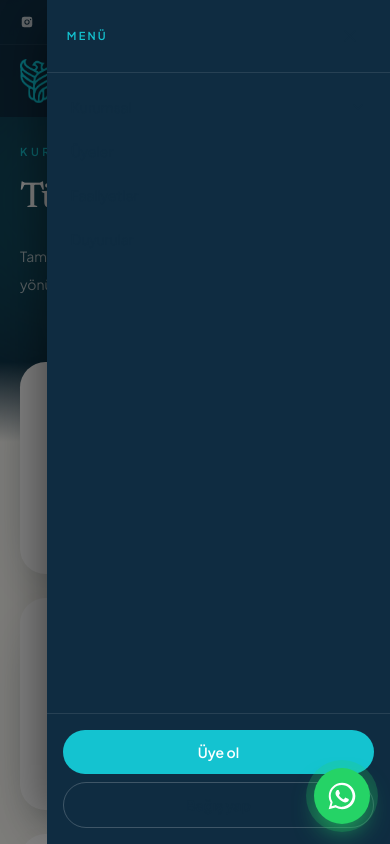
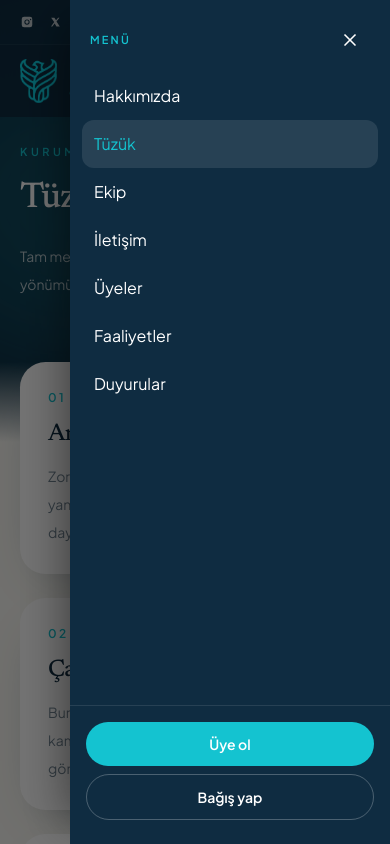
Before and after one commit to omerekin34/ankader, a Next.js app in the folder ankader-site/: page /tuzuk in a window 390 px wide. Both pictures are taken after a click on the button 350 px from the left and 81 px from the top of the page. Shown: the top 844 px of the page. Built offline with nearby package versions, Linux system fonts and the light colour scheme.

Commit message:
ankader5

```diff
--- a/ankader-site/components/SiteChrome.tsx
+++ b/ankader-site/components/SiteChrome.tsx
@@ -221,76 +221,47 @@ export function Navbar({ contact = fallbackContact }: { contact?: SiteData["cont
     </header>
 
       <div
-        className={`fixed inset-0 z-[60] lg:hidden ${open ? "pointer-events-auto" : "pointer-events-none"}`}
+        className={`fixed inset-0 z-[80] lg:hidden ${open ? "pointer-events-auto" : "pointer-events-none"}`}
         aria-hidden={!open}
       >
         <button
           type="button"
-          className={`absolute inset-0 bg-black/50 transition-opacity duration-300 ${open ? "opacity-100" : "opacity-0"}`}
+          className={`absolute inset-0 bg-black/55 transition-opacity duration-300 ${open ? "opacity-100" : "opacity-0"}`}
           aria-label="Menüyü kapat"
           onClick={() => setOpen(false)}
         />
         <aside
-          className={`absolute inset-y-0 right-0 flex w-[min(22rem,88vw)] flex-col bg-secondary shadow-[-24px_0_48px_-24px_rgba(0,0,0,0.55)] transition-transform duration-300 ease-[cubic-bezier(0.22,1,0.36,1)] ${
+          className={`absolute inset-y-0 right-0 flex w-[min(20rem,86vw)] flex-col bg-secondary text-white shadow-[-24px_0_48px_-24px_rgba(0,0,0,0.55)] transition-transform duration-300 ease-[cubic-bezier(0.22,1,0.36,1)] ${
             open ? "translate-x-0" : "translate-x-full"
           }`}
           aria-label="Mobil menü"
         >
-          <div className="flex items-center justify-between border-b border-white/10 px-5 py-4">
+          <div className="flex items-center justify-between px-5 pt-5 pb-3">
             <p className="text-[11px] font-semibold tracking-[0.2em] text-primary uppercase">Menü</p>
             <button
               type="button"
-              className="inline-flex size-10 items-center justify-center rounded-xl"
+              className="inline-flex size-10 items-center justify-center rounded-xl text-white"
               aria-label="Menüyü kapat"
               onClick={() => setOpen(false)}
             >
               <X className="size-5" />
             </button>
           </div>
-          <nav className="flex-1 overflow-y-auto px-3 py-3">
-            <button
-              type="button"
-              className="flex w-full items-center justify-between rounded-xl px-3 py-3 text-left text-sm"
-              aria-expanded={kurumsalOpen}
-              onClick={() => setKurumsalOpen((value) => !value)}
-            >
-              Kurumsal
-              <ChevronDown
-                className={`size-4 transition-transform duration-300 ${kurumsalOpen ? "rotate-180 text-primary" : ""}`}
-              />
-            </button>
-            <div
-              className={`grid overflow-hidden transition-[grid-template-rows] duration-300 ease-out ${
-                kurumsalOpen ? "grid-rows-[1fr]" : "grid-rows-[0fr]"
-              }`}
-            >
-              <div className="min-h-0">
-                {kurumsalLinks.map((link) => (
-                  <a
-                    key={link.href}
-                    href={link.href}
-                    onClick={() => setOpen(false)}
-                    className={`block rounded-xl py-2.5 pr-3 pl-6 text-sm ${
-                      pathname === link.href ? "text-primary" : "text-white/75"
-                    }`}
-                  >
-                    {link.label}
-                  </a>
-                ))}
-              </div>
-            </div>
-            {navLinks.map((link) => (
+          <nav className="flex-1 overflow-y-auto px-3 pb-4">
+            {[...kurumsalLinks, ...navLinks].map((link) => (
               <a
                 key={link.href}
                 href={link.href}
                 onClick={() => setOpen(false)}
-                className={`block rounded-xl px-3 py-3 text-sm ${pathname === link.href ? "text-primary" : ""}`}
+                className={`block rounded-xl px-3 py-3 text-base ${
+                  pathname === link.href ? "bg-white/10 text-primary" : "text-white"
+                }`}
               >
                 {link.label}
               </a>
             ))}
           </nav>
-          <div className="grid gap-2 border-t border-white/10 p-4">
+          <div className="grid gap-2 border-t border-white/10 p-4 pb-6">
             <a
               href="/uye?yol=uye"
               onClick={() => setOpen(false)}
@@ -301,7 +272,7 @@ export function Navbar({ contact = fallbackContact }: { contact?: SiteData["cont
             <a
               href="/uye?yol=bagis"
               onClick={() => setOpen(false)}
-              className="block rounded-full border border-white/20 px-3 py-3 text-center text-sm font-semibold"
+              className="block rounded-full border border-white/25 px-3 py-3 text-center text-sm font-semibold text-white"
             >
               Bağış yap
             </a>
--- a/ankader-site/components/WhatsAppFloat.tsx
+++ b/ankader-site/components/WhatsAppFloat.tsx
@@ -68,7 +68,7 @@ export default function WhatsAppFloat() {
   if (pathname.startsWith("/admin")) return null;
 
   return (
-    <div ref={box} className="fixed right-5 bottom-5 z-[60] sm:right-7 sm:bottom-7">
+    <div ref={box} className="fixed right-5 bottom-5 z-40 sm:right-7 sm:bottom-7">
       {open && (
         <div className="absolute right-0 bottom-20 w-[min(20.5rem,calc(100vw-2.5rem))] overflow-hidden rounded-3xl bg-white shadow-[0_24px_60px_-24px_rgba(15,44,65,0.55)]">
           <div className="flex items-start justify-between bg-[#075E54] px-4 py-3.5 text-white">
```
